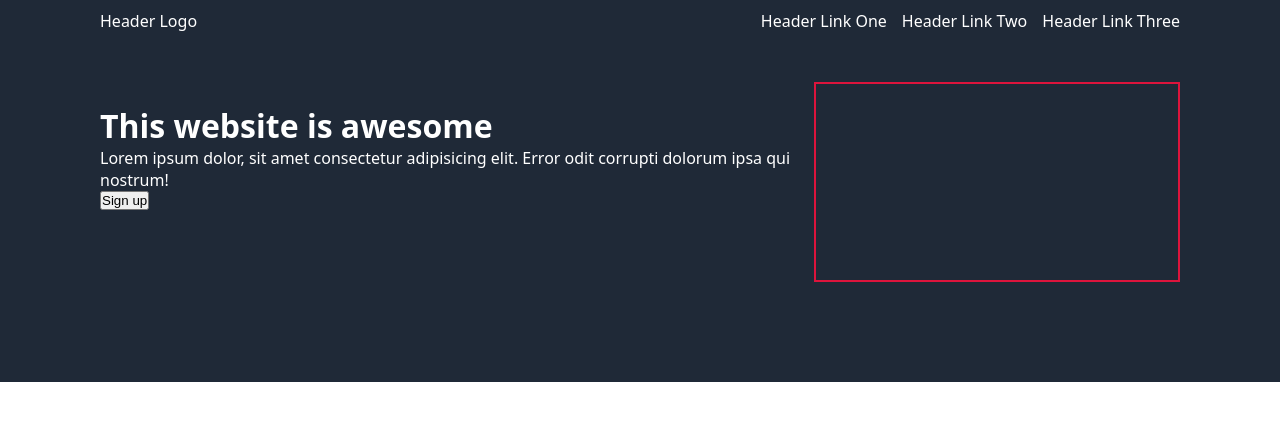
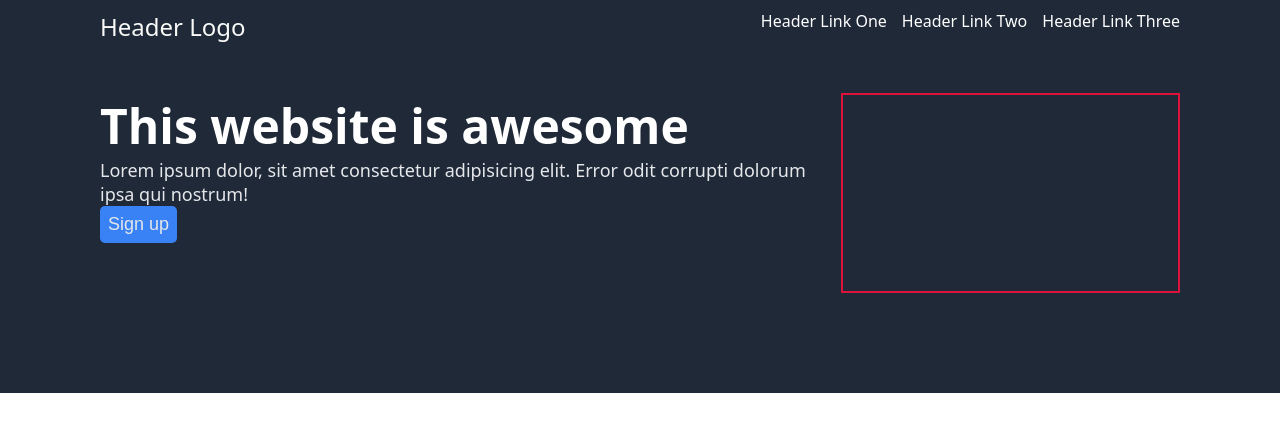
Before and after one commit to emir-kandemir/landing-page-project, a plain HTML site: page index.html in a window 1280 px wide. Drawn offline with Linux system fonts and the light colour scheme.

Commit message:
Add font sizeand colors to header

```diff
--- a/style.css
+++ b/style.css
@@ -65,3 +65,37 @@
   flex: 1;
   flex-wrap: wrap;
 }
+
+.hero-text h1 {
+  font-size: 48px;
+  font-weight: 900;
+}
+
+.hero-text p,
+button {
+  font-size: 18px;
+  color: #e5e7eb;
+}
+
+.hero-logo {
+  font-size: 24px;
+  color: #f9faf8;
+}
+
+main {
+  display: flex;
+  justify-content: center;
+  align-items: center;
+  flex-direction: column;
+}
+
+.quote {
+  background-color: #e5e7eb;
+}
+
+button {
+  border-radius: 5px;
+  padding: 8px;
+  background-color: #3882f6;
+  border: none;
+}
```
